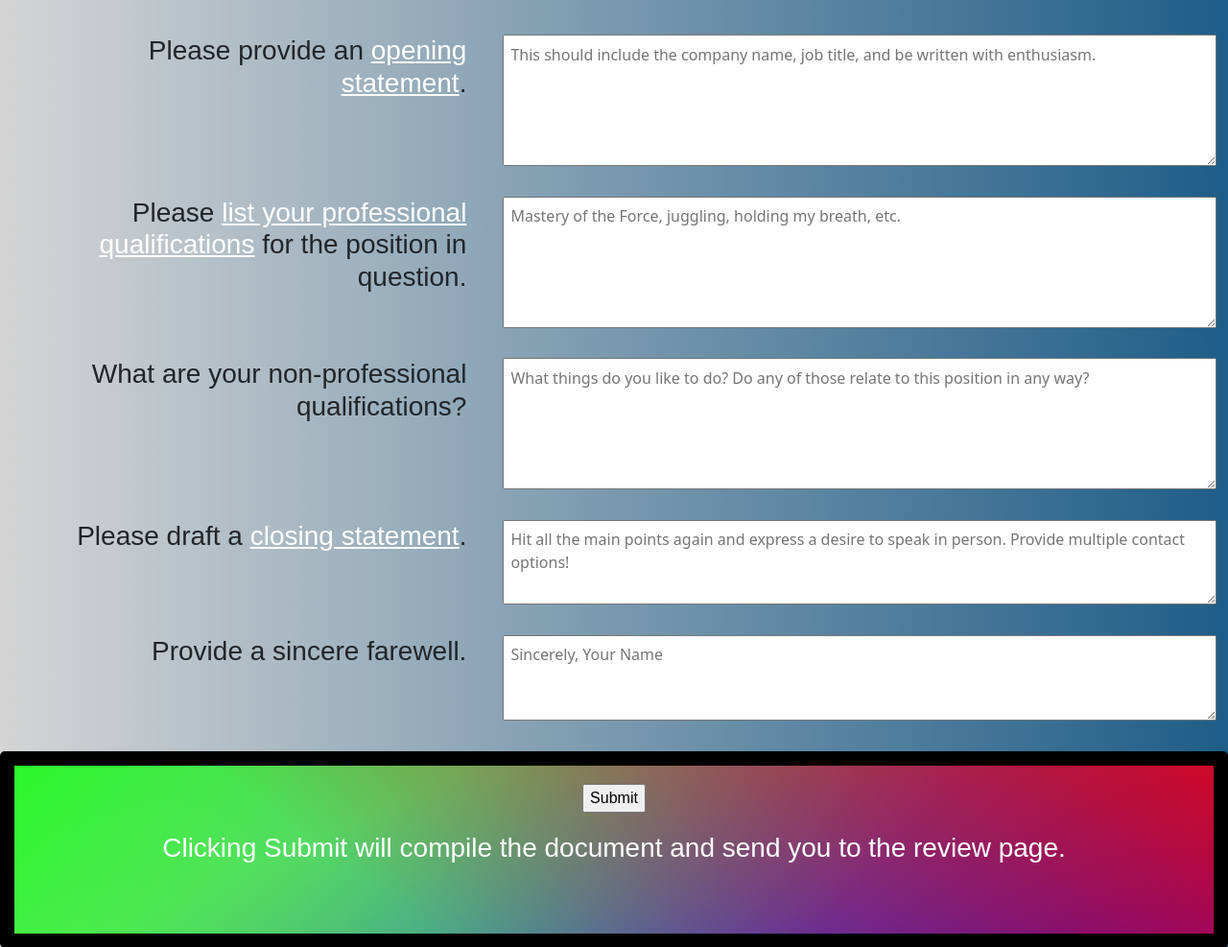
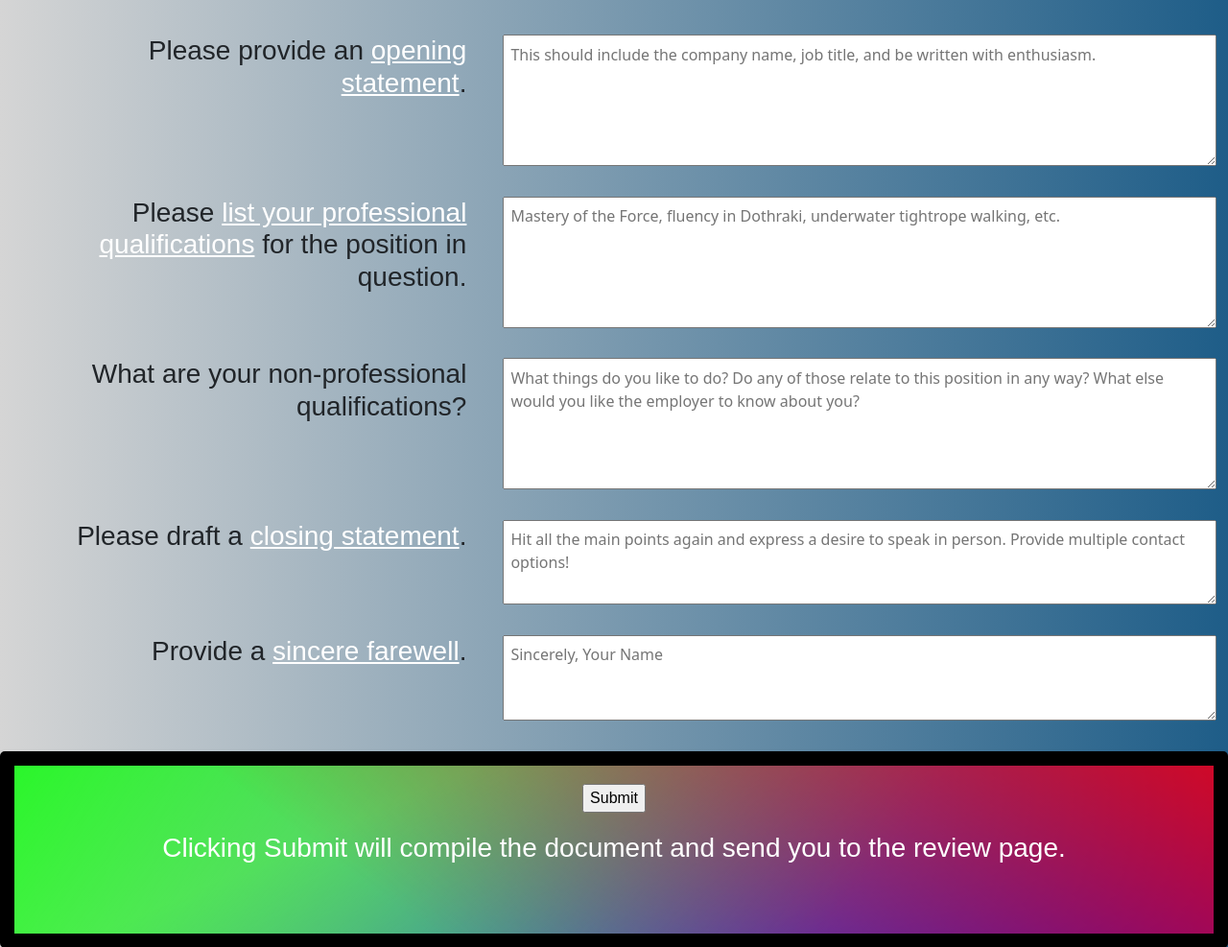
Before and after one commit to cdh616x/CLScribe-flask, a Flask app: page / in a window 1280 px wide. Shown: the part 429-1416 px from the top of the page at 96% size. Run offline with Flask 2, Linux system fonts and the light colour scheme; some web fonts are replaced.

Commit message:
update some text elements

```diff
--- a/templates/index.html
+++ b/templates/index.html
@@ -50,7 +50,7 @@
              <h3>Please <span class="underline">list your professional qualifications</span> for the position in question.</h3>
          </div>
          <div class="col">
-             <textarea name="qualifications" cols="40" rows="5" placeholder="Mastery of the Force, juggling, holding my breath, etc."></textarea>
+             <textarea name="qualifications" cols="40" rows="5" placeholder="Mastery of the Force, fluency in Dothraki, underwater tightrope walking, etc."></textarea>
          </div>
      </div>
      <div class="row input-row">
@@ -58,7 +58,7 @@
              <h3>What are your non-professional qualifications?</h3>
          </div>
          <div class="col">
-             <textarea name="personal" cols="40" rows="5" placeholder="What things do you like to do? Do any of those relate to this position in any way?"></textarea>
+             <textarea name="personal" cols="40" rows="5" placeholder="What things do you like to do? Do any of those relate to this position in any way? What else would you like the employer to know about you?"></textarea>
          </div>
      </div>
      <div class="row input-row">
@@ -71,7 +71,7 @@
      </div>
      <div class="row input-row">
          <div class="prompt-col">
-             <h3>Provide a sincere farewell.</h3>
+             <h3>Provide a <span class="underline">sincere farewell</span>.</h3>
          </div>
          <div class="col">
              <textarea name="farewell" cols="40" rows="3" placeholder="Sincerely, Your Name "></textarea>
```
